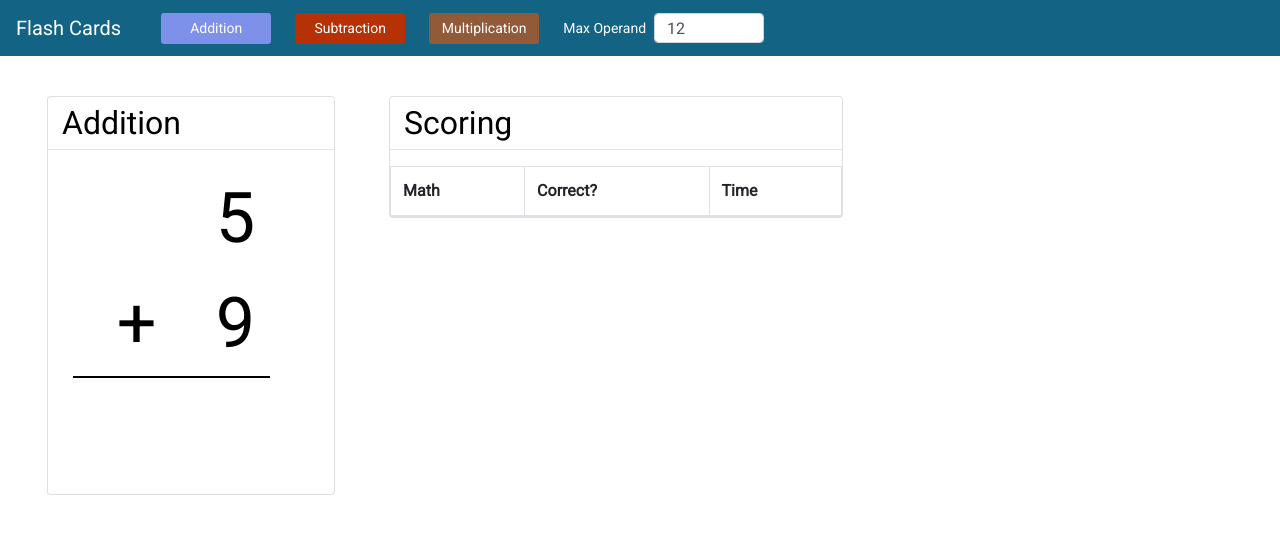
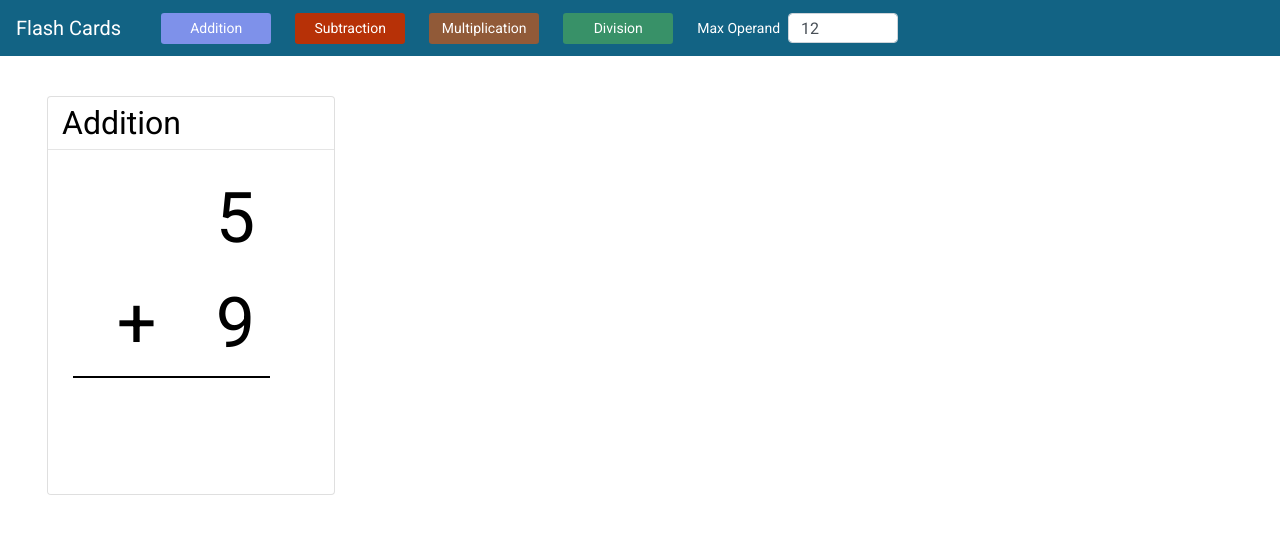
Before and after one commit to GridTrekkor/flash-cards, a React (Create React App) app: page / in a window 1280 px wide. Shown: the top 534 px of the page. Built offline with nearby package versions, Linux system fonts and the light colour scheme.

Commit message:
Update a few things

```diff
--- a/src/App.js
+++ b/src/App.js
@@ -1,7 +1,7 @@
 import React, { Component } from 'react';
 import Navbar from './components/navbar';
 import Cards from './components/cards';
-import Scoring from './components/scoring';
+// import Scoring from './components/scoring';
 import './App.css';
 
 class App extends Component {
@@ -49,10 +49,11 @@ class App extends Component {
       isCorrect = number1 - number2 === input;
     } else if (operation === 'Multiplication') {
       isCorrect = number1 * number2 === input;
+    } else if (operation === 'Division') {
+      isCorrect = number1 / number2 === input;
     }
 
     let thisAttempt = {
-      id: this.state.id,
       number1: number1,
       number2: number2,
       input: input,
@@ -60,14 +61,19 @@ class App extends Component {
       symbol: this.state.operation.symbol,
       elapsedTime: elapsedTime
     };
-    this.setState({ id: this.state.id + 1, attempts: [...this.state.attempts, thisAttempt] });
+    const attempts = this.state.attempts;
+    attempts.push(thisAttempt);
+    this.setState({ attempts: attempts });
     return isCorrect;
   };
 
   handleAttempt = event => {
-    if (event.key === 'Enter') {
+    if (event.key !== 'Enter') {
+      return;
+    }
     let elapsedTime = (new Date() - this.startTime) / 1000;
-      const { number1, number2, input } = this.state;
+    const { number1, number2 } = this.state;
+    const input = parseInt(event.target.value, 10);
     const isCorrect = this.checkAttempt(number1, number2, input, elapsedTime);
     if (isCorrect) {
       this.resetParams();
@@ -76,21 +82,32 @@ class App extends Component {
     }
     this.startTime = new Date();
     this.setState({ isCorrect: isCorrect, elapsedTime: this.elapsedTime});
+  };
+
+  handleUpdateInput = event => {
+    const val = parseInt(event.target.value, 10);
+    if (!isNaN(val)) {
+      this.setState({ input: val });
+    } else {
+      this.setState({ input: event.target.value });
     }
   };
 
   resetParams = () => {
-    const number1 = this.getRandom();
-    const number2 = this.getRandom();
+    const operation = this.state.operation.type;
+    let number1 = this.getRandom();
+    let number2 = this.getRandom();
+    if (operation === 'Division') {
+      number1 = number1 * number2;
+    }
     this.setState({ number1: number1, number2: number2, input: '' }, () => {
-      if (this.state.operation.type === 'Subtraction' && number1 - number2 < 0) {
+      if (operation === 'Subtraction' && number1 - number2 < 0) {
+        this.resetParams();
+      }
+      if (operation === 'Division' && (number1 < number2 || number1 % number2 !== 0)) {
         this.resetParams();
       }
     });
-  };
-
-  handleUpdateInput = event => {
-    this.setState({ input: parseInt(event.target.value, 10) });
   };
 
   handleOperationChange = (type, symbol) => {
@@ -99,6 +116,9 @@ class App extends Component {
     }
     if (symbol === '*') {
       symbol = String.fromCharCode(10005);
+    }
+    if (symbol === '÷') {
+      this.setState({ max: 9 });
     }
     this.setState({ operation: { type: type, symbol: symbol } }, () => {
         this.resetParams();
@@ -132,9 +152,9 @@ class App extends Component {
                    isCorrect={this.state.isCorrect}
                    operation={this.state.operation} />
           </div>
-          <div className="col-sm-6" style={{ maxWidth: '500px' }}>
+          {/* <div className="col-sm-6" style={{ maxWidth: '500px' }}>
             <Scoring attempts={this.state.attempts} />
-          </div>
+          </div> */}
         </div>
       </React.Fragment>
     );
--- a/src/components/navbar.jsx
+++ b/src/components/navbar.jsx
@@ -1,27 +1,33 @@
 import React, { Component } from 'react';
 
 class Navbar extends Component {
-    render () {
+    render() {
         return (
             <nav className="navbar navbar-light justify-content-start">
                 <span className="navbar-brand mb-0 text-white">Flash Cards</span>
                 <button type="button"
-                        onClick={() => { this.props.onChangeOperation('Addition', '+')}}
+                    onClick={() => { this.props.onChangeOperation('Addition', '+') }}
                     style={{ backgroundColor: '#7E91EA' }}
                     className="btn btn-sm width-110 text-white ml-4">
                     Addition
                 </button>
                 <button type="button"
-                        onClick={() => { this.props.onChangeOperation('Subtraction', '-')}}
+                    onClick={() => { this.props.onChangeOperation('Subtraction', '-') }}
                     style={{ backgroundColor: '#B73107' }}
                     className="btn btn-sm width-110 text-white ml-4">
                     Subtraction
                 </button>
                 <button type="button"
-                        onClick={() => { this.props.onChangeOperation('Multiplication', '*')}}
+                    onClick={() => { this.props.onChangeOperation('Multiplication', '*') }}
                     style={{ backgroundColor: '#915A38' }}
                     className="btn btn-sm width-110 text-white ml-4">
                     Multiplication
+                </button>
+                <button type="button"
+                    onClick={() => { this.props.onChangeOperation('Division', '÷') }}
+                    style={{ backgroundColor: '#389168' }}
+                    className="btn btn-sm width-110 text-white ml-4">
+                    Division
                 </button>
                 <form className="form-inline ml-4"
                     onSubmit={this.props.onSubmit}>
--- a/src/components/scoring.jsx
+++ b/src/components/scoring.jsx
@@ -6,10 +6,12 @@ class Scoring extends Component {
     return isCorrect ? String.fromCharCode(10004) : String.fromCharCode(10006);
   };
 
+  attempts = [];
+
   render () {
 
-    if (this.props.attempts.length) {
-      this.attempts = this.props.attempts.map((item, index) =>
+    if (this.props.attempts.length && this.props.attempts.length !== this.attempts.length) {
+      this.attempts = this.props.attempts.reverse().map((item, index) =>
         <tr key={index} className={item.isCorrect ? 'alert-success' : 'alert-danger'}>
           <td>
             {item.number1}&nbsp;
```
Also changed, not shown: package.json (+4 -4 lines), 1 other file (tests, documents, lock files or other folders). Lines whose indentation alone changed are shown as unchanged.
